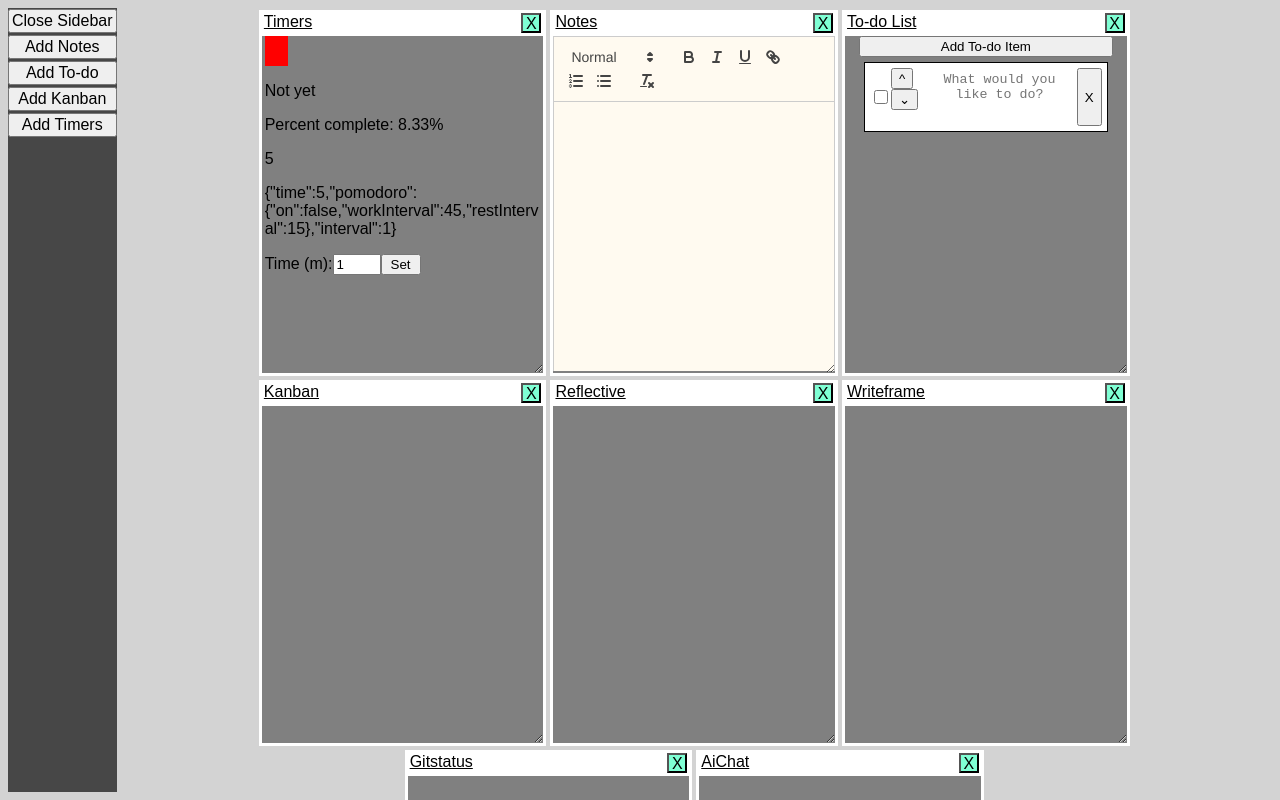
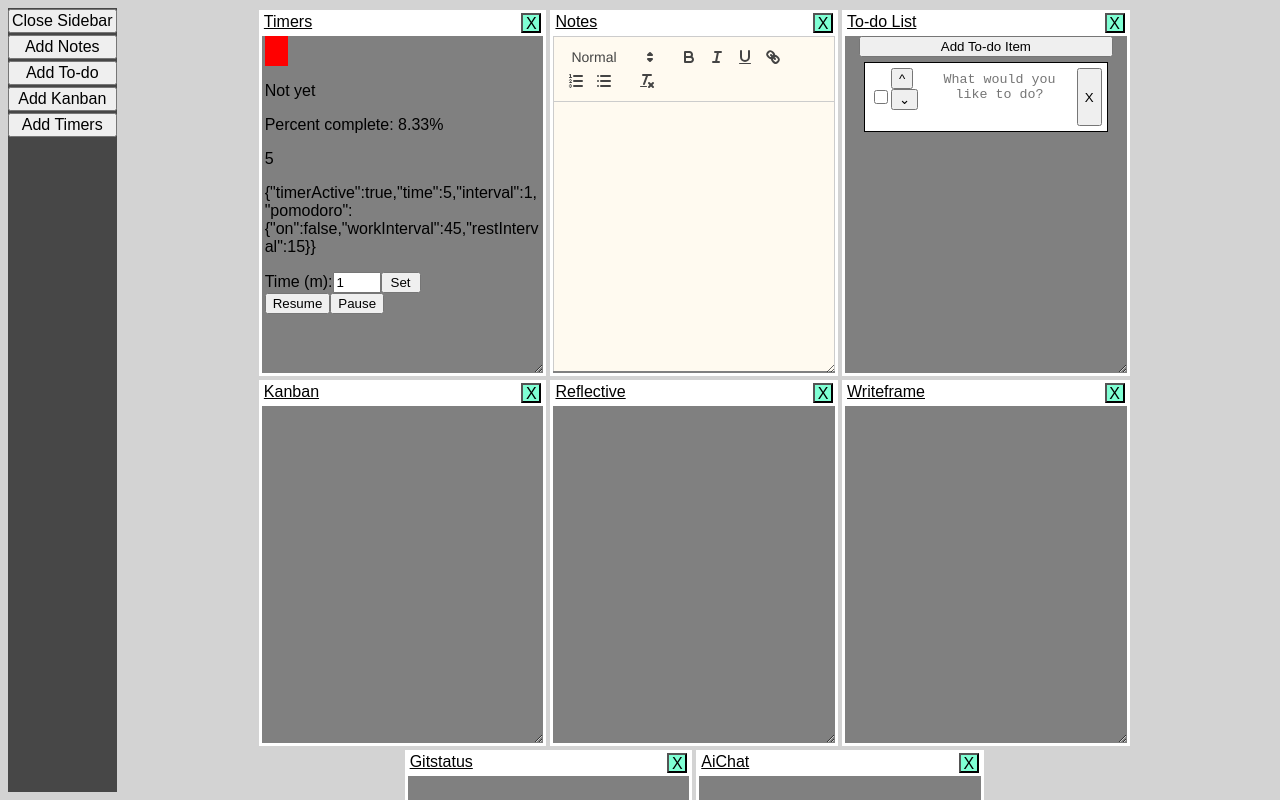
Before and after one commit to J-Wll/dev-companion, a React (Vite) app: page / in a window 1280 px wide. Shown: the top 800 px of the page. Built offline with nearby package versions, Linux system fonts and the light colour scheme.

Commit message:
Pause and resume on timer, css selector tweak

```diff
--- a/src/css/css-module-content/TimerContent.css
+++ b/src/css/css-module-content/TimerContent.css
@@ -6,8 +6,7 @@
     max-width: 98%;
 }
 
-.timer-content div input,
-.timer-content div button {
-    /* min-width: fit-content; */
+.timer-content #interval-set input,
+.timer-content #interval-set button {
     width: 40px;
 }
--- a/src/module-contents/TimerContent.jsx
+++ b/src/module-contents/TimerContent.jsx
@@ -8,7 +8,7 @@ export default function TimerContent(props) {
     const [timeInput, setTimeInput] = useState(1);
 
     if (localData === undefined) {
-        setLocalData(() => ({ time: 0, pomodoro: { on: false, workInterval: 45, restInterval: 15 }, interval: 1 }));
+        setLocalData(() => ({ timerActive: true, time: 0, interval: 1, pomodoro: { on: false, workInterval: 45, restInterval: 15 } }));
     }
 
     useEffect(() => {
@@ -20,6 +20,7 @@ export default function TimerContent(props) {
     useEffect(() => {
         const timer = setInterval(() => {
             console.log(props.counter, " interval");
+            if (localData.timerActive) {
                 if (localData.time < localData.interval * 60) {
                     console.log(localData.time < localData.interval * 60, localData.time, localData.interval * 60)
                     setLocalData((prev) => ({ ...prev, time: prev.time + 1 }))
@@ -28,6 +29,11 @@ export default function TimerContent(props) {
                 if (localData.time >= localData.interval * 60) {
                     console.log("TIMER DONE")
                 }
+            }
+            else {
+                console.log("paused");
+            }
+
         }, 1000);
 
         return () => clearInterval(timer);
@@ -48,13 +54,18 @@ export default function TimerContent(props) {
                 <p>{localData.time}</p>
                 <p>{JSON.stringify(localData)}</p>
 
-                <div>
+                <div id="interval-set">
                     <span><label htmlFor="timerNumInp">Time (m):</label></span>
                     <input id="timerNumInp" type="number" value={timeInput} onChange={e => setTimeInput(e.target.value)} />
                     <button onClick={(e) => setTimerInterval(e, timeInput)}> Set</button>
                 </div>
 
-            </section>
+                <div>
+                    <button onClick={() => setLocalData((prev) => ({ ...prev, timerActive: true }))} > Resume </button>
+                    <button onClick={() => setLocalData((prev) => ({ ...prev, timerActive: false }))}>Pause</button>
+                </div>
+
+            </section >
         )
     }
 }
```
Lines whose indentation alone changed are shown as unchanged.
